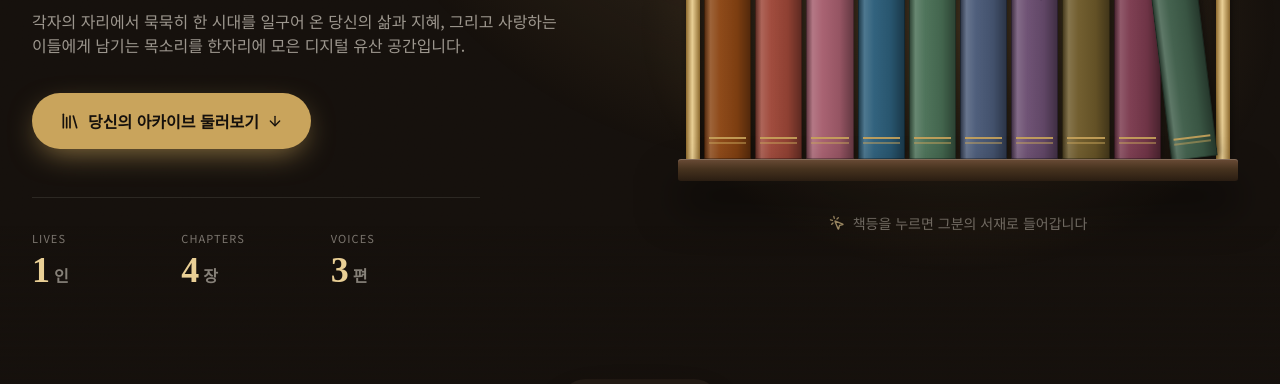
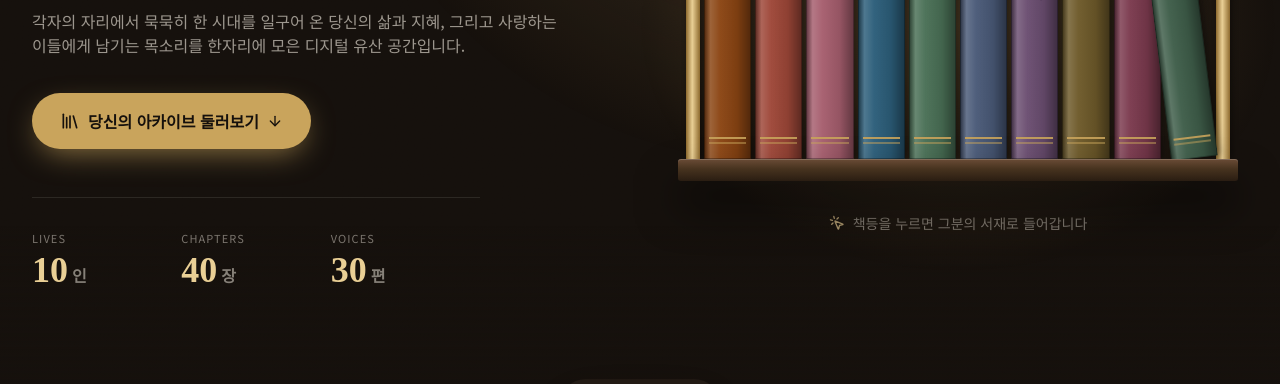
Before and after one commit to ranbaik/hwang-jaebok-library, a plain HTML site: page index.html in a window 1280 px wide. Shown: the part 416-800 px from the top of the page. Drawn offline with nearby package versions, Linux system fonts and the light colour scheme.

Commit message:
메인 숫자를 10인 / 40장 / 30편으로 되돌림
Co-Authored-By: Claude Opus 5.5 <noreply@anthropic.com>

```diff
--- a/index.html
+++ b/index.html
@@ -349,9 +349,9 @@
                     </div>
 
                     <dl class="grid grid-cols-3 max-w-md mt-12 pt-8 border-t border-paper/10">
-                        <div><dt class="text-[11px] tracking-widest text-paper/45">LIVES</dt><dd class="font-serif text-3xl sm:text-4xl font-bold text-goldLight mt-1">1<span class="text-base text-paper/50 ml-1">인</span></dd></div>
-                        <div><dt class="text-[11px] tracking-widest text-paper/45">CHAPTERS</dt><dd class="font-serif text-3xl sm:text-4xl font-bold text-goldLight mt-1">4<span class="text-base text-paper/50 ml-1">장</span></dd></div>
-                        <div><dt class="text-[11px] tracking-widest text-paper/45">VOICES</dt><dd class="font-serif text-3xl sm:text-4xl font-bold text-goldLight mt-1">3<span class="text-base text-paper/50 ml-1">편</span></dd></div>
+                        <div><dt class="text-[11px] tracking-widest text-paper/45">LIVES</dt><dd class="font-serif text-3xl sm:text-4xl font-bold text-goldLight mt-1">10<span class="text-base text-paper/50 ml-1">인</span></dd></div>
+                        <div><dt class="text-[11px] tracking-widest text-paper/45">CHAPTERS</dt><dd class="font-serif text-3xl sm:text-4xl font-bold text-goldLight mt-1">40<span class="text-base text-paper/50 ml-1">장</span></dd></div>
+                        <div><dt class="text-[11px] tracking-widest text-paper/45">VOICES</dt><dd class="font-serif text-3xl sm:text-4xl font-bold text-goldLight mt-1">30<span class="text-base text-paper/50 ml-1">편</span></dd></div>
                     </dl>
                 </div>
 
```
